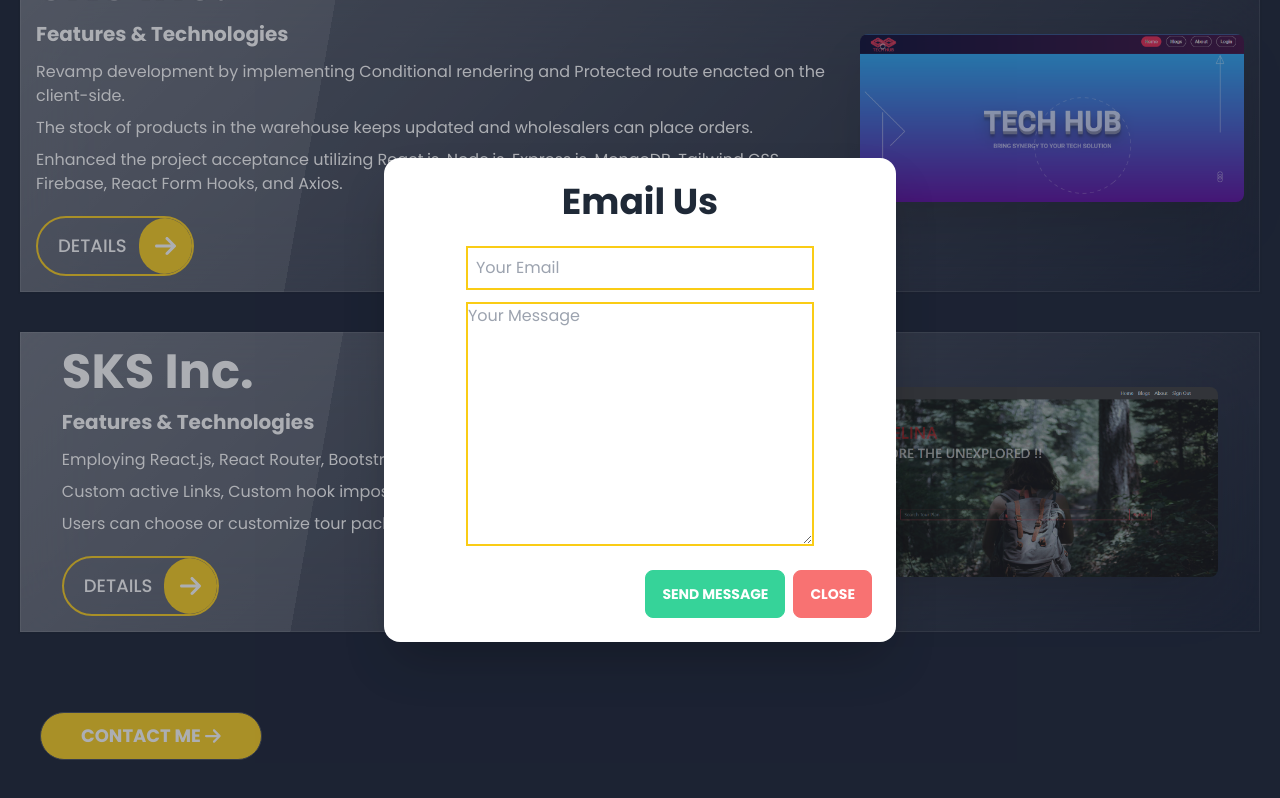
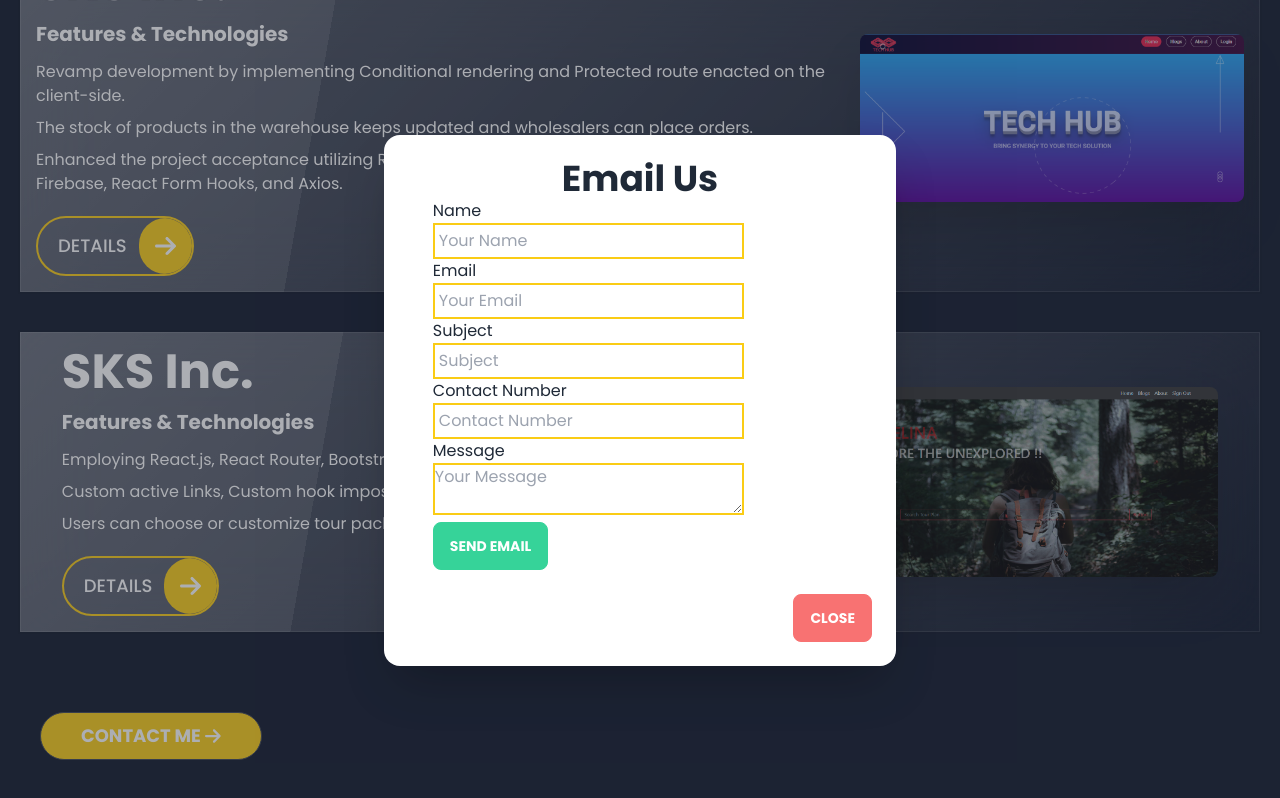
Before and after one commit to engrkashem/kashem-dev-portfolio, a React (Create React App) app: page / in a window 1280 px wide. Both pictures are taken after a click on the label "CONTACT ME". Shown: the part 1492-2290 px from the top of the page. Built offline with nearby package versions, Linux system fonts and the light colour scheme.

Commit message:
email through contact added

```diff
--- a/package.json
+++ b/package.json
@@ -10,10 +10,12 @@
     "@testing-library/react": "^13.3.0",
     "@testing-library/user-event": "^13.5.0",
     "daisyui": "^2.15.2",
+    "emailjs-com": "^3.2.0",
     "react": "^18.1.0",
     "react-dom": "^18.1.0",
     "react-router-dom": "^6.3.0",
     "react-scripts": "5.0.1",
+    "react-toastify": "^9.0.4",
     "web-vitals": "^2.1.4"
   },
   "scripts": {
--- a/src/App.js
+++ b/src/App.js
@@ -4,8 +4,10 @@ import Blogs from "./Components/Blogs/Blogs";
 import Home from "./Components/Home/Home";
 import NotFound from "./Components/NotFound/NotFound";
 import Projects from "./Components/Projects/Projects";
-// import SideNav from "./Components/SideNav/SideNav";
 import Skills from "./Components/Skills/Skills";
+
+import { ToastContainer } from 'react-toastify';
+import 'react-toastify/dist/ReactToastify.css';
 
 
 
@@ -21,6 +23,7 @@ function App() {
         <Route path="/blogs" element={<Blogs />}></Route>
         <Route path="*" element={<NotFound />}></Route>
       </Routes>
+      <ToastContainer />
     </div>
   );
 }
--- a/src/Components/Shared/ContactModal.js
+++ b/src/Components/Shared/ContactModal.js
@@ -1,13 +1,29 @@
 import React, { useRef } from 'react';
+import emailjs from 'emailjs-com';
+import { toast } from 'react-toastify';
 
 const ContactModal = ({ setCloseModal }) => {
-    const emailRef = useRef(null)
-    const messageRef = useRef(null)
+    /* const emailRef = useRef(null);
+    const messageRef = useRef(null);
+    const subjectRef = useRef(null);
+    const nameRef = useRef(null);
+    const phoneRef = useRef(null); */
 
-    const handleSubmit = () => {
-        const email = emailRef.current.value;
-        const message = messageRef.current.value;
-        console.log(email, message);
+    const handleSubmit = (e) => {
+        e.preventDefault();
+        /* const from_email = emailRef.current.value;
+        const html_message = messageRef.current.value;
+        const subject = subjectRef.current.value;
+        const from_name = nameRef.current.value;
+        const contact_number = phoneRef.current.value;
+        const emailInfo = { from_name, from_email, subject, html_message, contact_number }; */
+
+        emailjs.sendForm('gmail', 'template_fukym13', e.target, 'zhIuyDW3-KcZ6tC58')
+            .then((result) => {
+                toast.success('Email has been sent to the Developer');
+            }, (error) => {
+                console.log(error.text);
+            });
         setCloseModal(false);
     }
     return (
@@ -15,13 +31,23 @@ const ContactModal = ({ setCloseModal }) => {
             <input type="checkbox" id="contact-modal" className="modal-toggle" />
             <div className="modal modal-bottom sm:modal-middle">
                 <div className="modal-box">
-                    <h3 className="font-bold text-4xl text-center">Email Us</h3>
                     <div className=' flex flex-col items-center'>
-                        <input ref={emailRef} className='w-3/4 border-2 border-yellow-400 p-2 mt-6' placeholder='Your Email' name='email' type="email" />
-                        <textarea ref={messageRef} className='w-3/4 border-2 border-yellow-400 mt-3' placeholder='Your Message' name="description" id="email-body" cols="30" rows="10"></textarea>
+                        <h3 className="font-bold text-4xl text-center">Email Us</h3>
+                        <form className='contact-form' onSubmit={handleSubmit}>
+                            <label >Name</label><br />
+                            <input className='w-3/4 border-2 border-yellow-400 p-1 ' placeholder='Your Name' name='from_name' type="text" /><br />
+                            <label className='mt-3'>Email</label><br />
+                            <input className='w-3/4 border-2 border-yellow-400 p-1 ' placeholder='Your Email' name='from_email' type="email" /><br />
+                            <label className='mt-3'>Subject</label><br />
+                            <input className='w-3/4 border-2 border-yellow-400 p-1 ' placeholder='Subject' name='email_subject' type="text" /><br />
+                            <label className='mt-3'>Contact Number</label><br />
+                            <input className='w-3/4 border-2 border-yellow-400 p-1 ' placeholder='Contact Number' name='contact_number' type="text" /><br />
+                            <label className='mt-3'>Message</label><br />
+                            <textarea className='w-3/4 border-2 border-yellow-400 ' placeholder='Your Message' name="message" id="email-body"></textarea>
+                            <input type={'submit'} className="btn btn-success text-white " value={'Send Email'} />
+                        </form>
                     </div>
                     <div className="modal-action">
-                        <label onClick={handleSubmit} className="btn btn-success text-white ">Send Message</label>
                         <label htmlFor='contact-modal' className="btn btn-error text-white ">Close</label>
                     </div>
                 </div>
```
Also changed, not shown: 1 other file (tests, documents, lock files or other folders).
